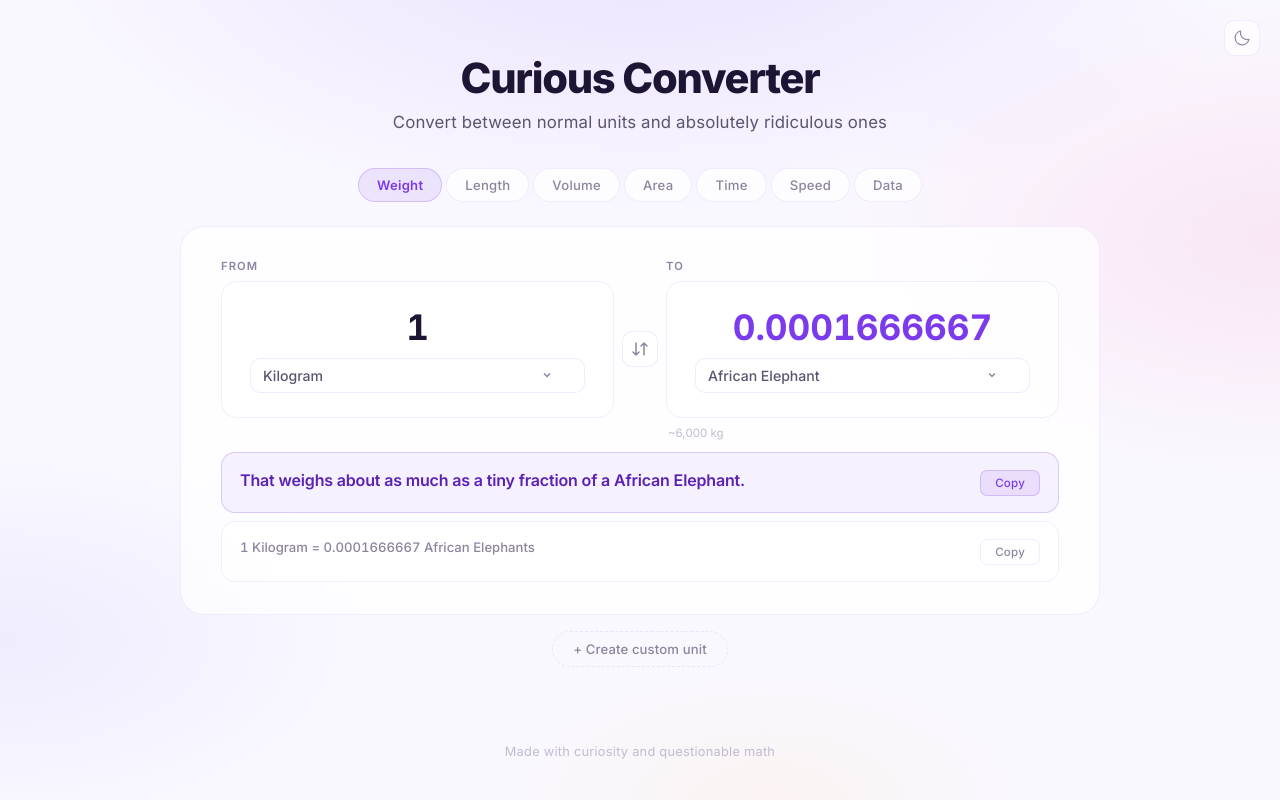
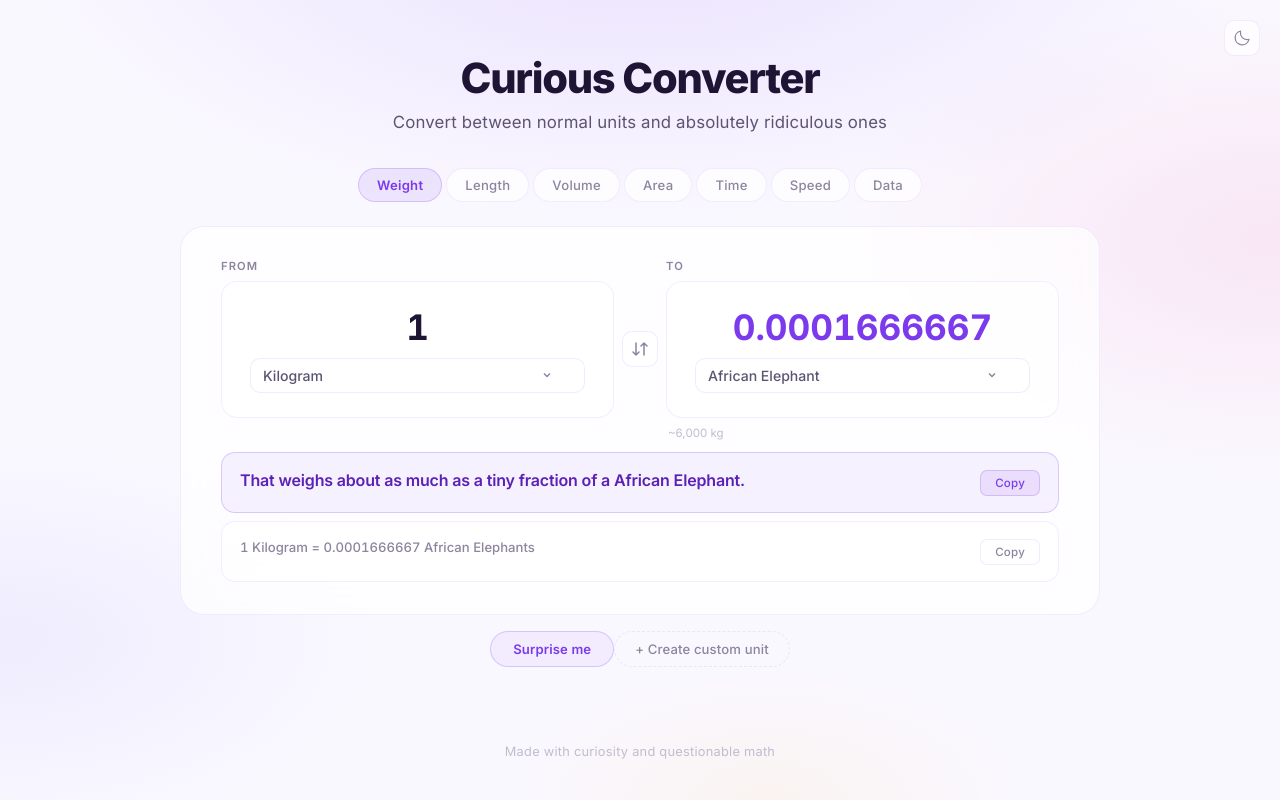
Before and after one commit to kphillpotts/CC, a React (Vite) app: page / in a window 1280 px wide. Built offline with nearby package versions, Linux system fonts and the light colour scheme.

Commit message:
Added a Surprise me button

```diff
--- a/src/components/Converter.css
+++ b/src/components/Converter.css
@@ -77,6 +77,25 @@
 .custom-section {
   margin-top: 16px;
   text-align: center;
+}
+
+.surprise-button {
+  padding: 9px 22px;
+  border: 1px solid var(--accent-border);
+  border-radius: 100px;
+  background: var(--accent-surface);
+  color: var(--accent);
+  font-size: 0.82rem;
+  font-weight: 600;
+  cursor: pointer;
+  transition: all 0.2s ease;
+  letter-spacing: 0.01em;
+  margin-bottom: 8px;
+}
+
+.surprise-button:hover {
+  background: var(--accent-dim);
+  border-color: var(--accent);
 }
 
 .add-custom-button {
--- a/src/components/Converter.tsx
+++ b/src/components/Converter.tsx
@@ -64,6 +64,50 @@ export function Converter() {
     if (toId === id) setToId(categoryUnits[1]?.id ?? '');
   };
 
+  const handleSurprise = () => {
+    if (categoryUnits.length < 2) return;
+
+    // Build pairs scored by how "interesting" the ratio is
+    // Sweet spot: ratio between 2 and 100,000 (i.e. 1–5 orders of magnitude)
+    const pairs: { a: Unit; b: Unit; score: number }[] = [];
+    for (let i = 0; i < categoryUnits.length; i++) {
+      for (let j = i + 1; j < categoryUnits.length; j++) {
+        const a = categoryUnits[i];
+        const b = categoryUnits[j];
+        const ratio = Math.max(a.baseUnitValue, b.baseUnitValue) /
+                      Math.min(a.baseUnitValue, b.baseUnitValue);
+        const logRatio = Math.log10(ratio);
+        // Ideal: 0.3 to 5 orders of magnitude (roughly 2x to 100,000x)
+        if (logRatio >= 0.3 && logRatio <= 5) {
+          // Score peaks around 2–3 orders of magnitude
+          const score = 1 / (1 + Math.abs(logRatio - 2.5));
+          pairs.push({ a, b, score });
+        }
+      }
+    }
+
+    if (pairs.length === 0) {
+      // Fallback: just pick two random different units
+      const shuffled = [...categoryUnits].sort(() => Math.random() - 0.5);
+      setFromId(shuffled[0].id);
+      setToId(shuffled[1].id);
+    } else {
+      // Weighted random: pick from top candidates
+      const sorted = pairs.sort((a, b) => b.score - a.score);
+      const topN = sorted.slice(0, Math.max(10, Math.floor(sorted.length * 0.3)));
+      const pick = topN[Math.floor(Math.random() * topN.length)];
+      // Randomly assign from/to direction
+      if (Math.random() < 0.5) {
+        setFromId(pick.a.id);
+        setToId(pick.b.id);
+      } else {
+        setFromId(pick.b.id);
+        setToId(pick.a.id);
+      }
+    }
+    setInputValue('1');
+  };
+
   const customInCategory = customUnits.filter((u) => u.category === category);
 
   return (
@@ -110,6 +154,9 @@ export function Converter() {
       </div>
 
       <div className="custom-section">
+        <button className="surprise-button" onClick={handleSurprise}>
+          Surprise me
+        </button>
         <button className="add-custom-button" onClick={() => setShowModal(true)}>
           + Create custom unit
         </button>
```
